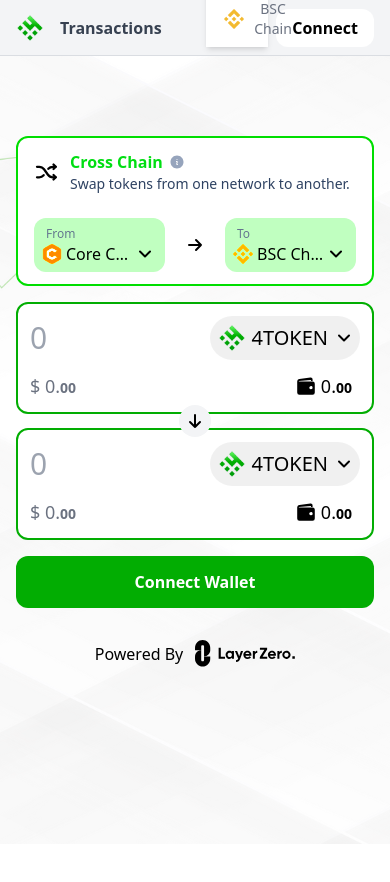
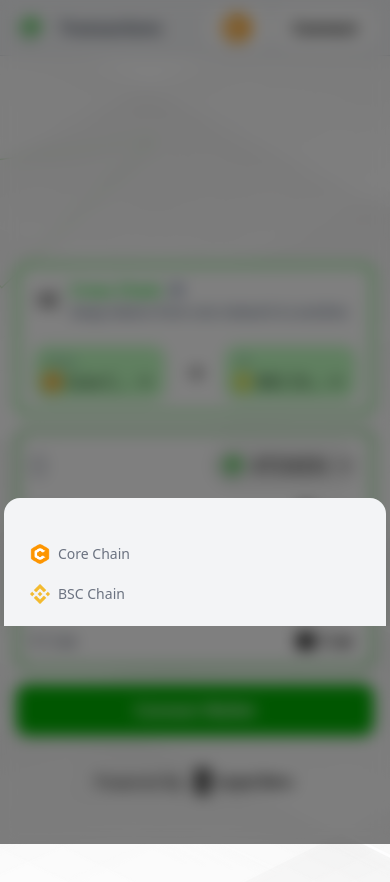
Before and after one commit to krishanb4/ignore-bridge, a Next.js app: page / in a window 390 px wide. Both pictures are taken after a click on the button 237 px from the left and 27 px from the top of the page. Shown: the top 882 px of the page. Before the commit the page ends 844 px from the top, so only its background shows below. Built offline with nearby package versions, Linux system fonts and the light colour scheme.

Commit message:
network model

```diff
--- a/src/components/Header.tsx
+++ b/src/components/Header.tsx
@@ -2,7 +2,7 @@ import Image from "next/image";
 import Link from "next/link";
 import MainNetwork from "@/components/MainNetwork";
 import { useState, useEffect, useRef } from "react";
-import BuyModel from "./BuyModel";
+import MobileNetworks from "./MobileNetworks";
 
 const Header: React.FC = () => {
   const [isModelopen, openModel] = useState(false);
@@ -26,6 +26,7 @@ const Header: React.FC = () => {
     };
   }, [isNetworkListOpen, isModelopen]);
   return (
+    <>
       <header
         ref={componentRef}
         className="lg:border-transparent bg-gray-100 dark:bg-slate-900 border-gray-300/70 dark:border-slate-200/5 border-b sticky flex items-center top-0 z-[1070] transition-all h-[56px]"
@@ -89,7 +90,7 @@ const Header: React.FC = () => {
                     <div className="py-1" role="none">
                       <a
                         href="#"
-                      className="text-gray-700 block px-4 py-2 text-sm dark:text-white"
+                        className="text-gray-700 block px-4 py-2 text-sm dark:text-white hover:bg-[#bec9d2]"
                         role="menuitem"
                         tabIndex={-1}
                         id="menu-item-0"
@@ -98,7 +99,7 @@ const Header: React.FC = () => {
                       </a>
                       <a
                         href="#"
-                      className="text-gray-700 block px-4 py-2 text-sm dark:text-white"
+                        className="text-gray-700 block px-4 py-2 text-sm dark:text-white hover:bg-[#bec9d2]"
                         role="menuitem"
                         tabIndex={-1}
                         id="menu-item-1"
@@ -121,7 +122,12 @@ const Header: React.FC = () => {
                     id="headlessui-popover-button-:r1m:"
                     onClick={() => openNetworkList(!isNetworkListOpen)}
                   >
-                  <Image src="/images/core.png" alt="" width={30} height={30} />
+                    <Image
+                      src="/images/core.png"
+                      alt=""
+                      width={30}
+                      height={30}
+                    />
 
                     <div className="hidden xl:block">Core Chain</div>
 
@@ -160,6 +166,8 @@ const Header: React.FC = () => {
           </div>
         </div>
       </header>
+      {isNetworkListOpen ? <MobileNetworks /> : ""}
+    </>
   );
 };
 
--- a/src/components/MainNetwork.tsx
+++ b/src/components/MainNetwork.tsx
@@ -2,7 +2,7 @@ import Image from "next/image";
 
 function MainNetwork() {
   return (
-    <div className="transform translate-y-0">
+    <div className="transform translate-y-0 hidden md:flex">
       <div className="right-0 absolute pt-2 -top-[-1] sm:w-[320px]">
         <div className="p-2 flex flex-col w-full fixed bottom-0 left-0 right-0 sm:absolute sm:bottom-[unset] sm:left-[unset] rounded-2xl rounded-b-none sm:rounded-b-xl shadow-md bg-white dark:bg-slate-800">
           <div
--- /dev/null
+++ b/src/components/MobileNetworks.tsx
@@ -0,0 +1,102 @@
+import Image from "next/image";
+function MobileNetworks() {
+  return (
+    <div
+      className="relative z-[1080] md:hidden "
+      id="headlessui-dialog-:r13:"
+      role="dialog"
+      aria-modal="true"
+      data-headlessui-state="open"
+    >
+      <div className="fixed inset-0 bg-black/50 backdrop-blur transform-gpu opacity-100"></div>
+      <div className="relative top-[442px] inset-0 z-10 overflow-y-auto">
+        <div className="flex items-end justify-center min-h-full text-center sm:items-center">
+          <div
+            className="w-full h-full max-w-md px-1 opacity-100 translate-y-0 sm:scale-100"
+            id="headlessui-dialog-panel-:r14:"
+            data-headlessui-state="open"
+          >
+            <div className="flex flex-col gap-2 scroll sm:overflow-hidden !pb-0  sm:!h-[640px] p-4 overflow-hidden text-left max-w-md w-full h-full bg-gray-100 dark:bg-slate-900 shadow-xl align-middle transition-all transform rounded-t-2xl rounded-b-none sm:rounded-2xl relative">
+              <button
+                id="headlessui-focus-sentinel-before-:r16:"
+                type="button"
+                aria-hidden="true"
+              ></button>
+              <div
+                className="overflow-hidden"
+                tabIndex={-1}
+                data-headlessui-state="open"
+                id="headlessui-popover-panel-:r15:"
+              >
+                {/* <div className="!focus-within:bg-gray-200 relative pr-10 rounded-xl flex gap-2.5 flex-grow items-center bg-gray-200 dark:bg-slate-800 px-3 py-2.5 h-[44px]">
+                  <svg
+                    xmlns="http://www.w3.org/2000/svg"
+                    fill="none"
+                    viewBox="0 0 24 24"
+                    stroke-width="2"
+                    stroke="currentColor"
+                    aria-hidden="true"
+                    width="24"
+                    height="24"
+                    className="text-gray-500 dark:text-slate-500"
+                  >
+                    <path
+                      stroke-linecap="round"
+                      stroke-linejoin="round"
+                      d="M21 21l-5.197-5.197m0 0A7.5 7.5 0 105.196 5.196a7.5 7.5 0 0010.607 10.607z"
+                    ></path>
+                  </svg>
+                  <input
+                    id="-address-input"
+                    testdata-id="-address-input"
+                    placeholder="Search"
+                    className="truncate font-semibold w-full
+        bg-transparent !p-0 placeholder:font-medium
+        placeholder:text-gray-400 placeholder:dark:text-slate-500
+        text-gray-900 dark:text-slate-200 border-none focus:outline-none focus:ring-0"
+                    autoCorrect="off"
+                    autoCapitalize="off"
+                    spellCheck="false"
+                    autoComplete="off"
+                    value=""
+                    tabIndex={0}
+                  />
+                </div> */}
+                <div className="h-[calc(100%-44px)] scroll overflow-auto py-3">
+                  <button className="w-full group hover:bg-white hover:dark:bg-slate-800 px-2.5 flex rounded-lg justify-between gap-2 items-center cursor-pointer transform-all h-[40px]">
+                    <div className="flex items-center gap-2">
+                      <Image
+                        src="/images/core.png"
+                        alt="core logo"
+                        width="20"
+                        height="30"
+                      />
+                      <p className="font-medium text-gray-500 text-sm group-hover:text-gray-900 dark:text-slate-300 group-hover:dark:text-slate-50">
+                        Core Chain
+                      </p>
+                    </div>
+                  </button>
+                  <button className="w-full group hover:bg-white hover:dark:bg-slate-800 px-2.5 flex rounded-lg justify-between gap-2 items-center cursor-pointer transform-all h-[40px]">
+                    <div className="flex items-center gap-2">
+                      <Image
+                        src="/images/bsc.png"
+                        alt="bsc logo"
+                        width="20"
+                        height="30"
+                      />
+                      <p className="font-medium text-gray-500 text-sm group-hover:text-gray-900 dark:text-slate-300 group-hover:dark:text-slate-50">
+                        BSC Chain
+                      </p>
+                    </div>
+                  </button>
+                </div>
+              </div>
+            </div>
+          </div>
+        </div>
+      </div>
+    </div>
+  );
+}
+
+export default MobileNetworks;
```
Lines whose indentation alone changed are shown as unchanged.
